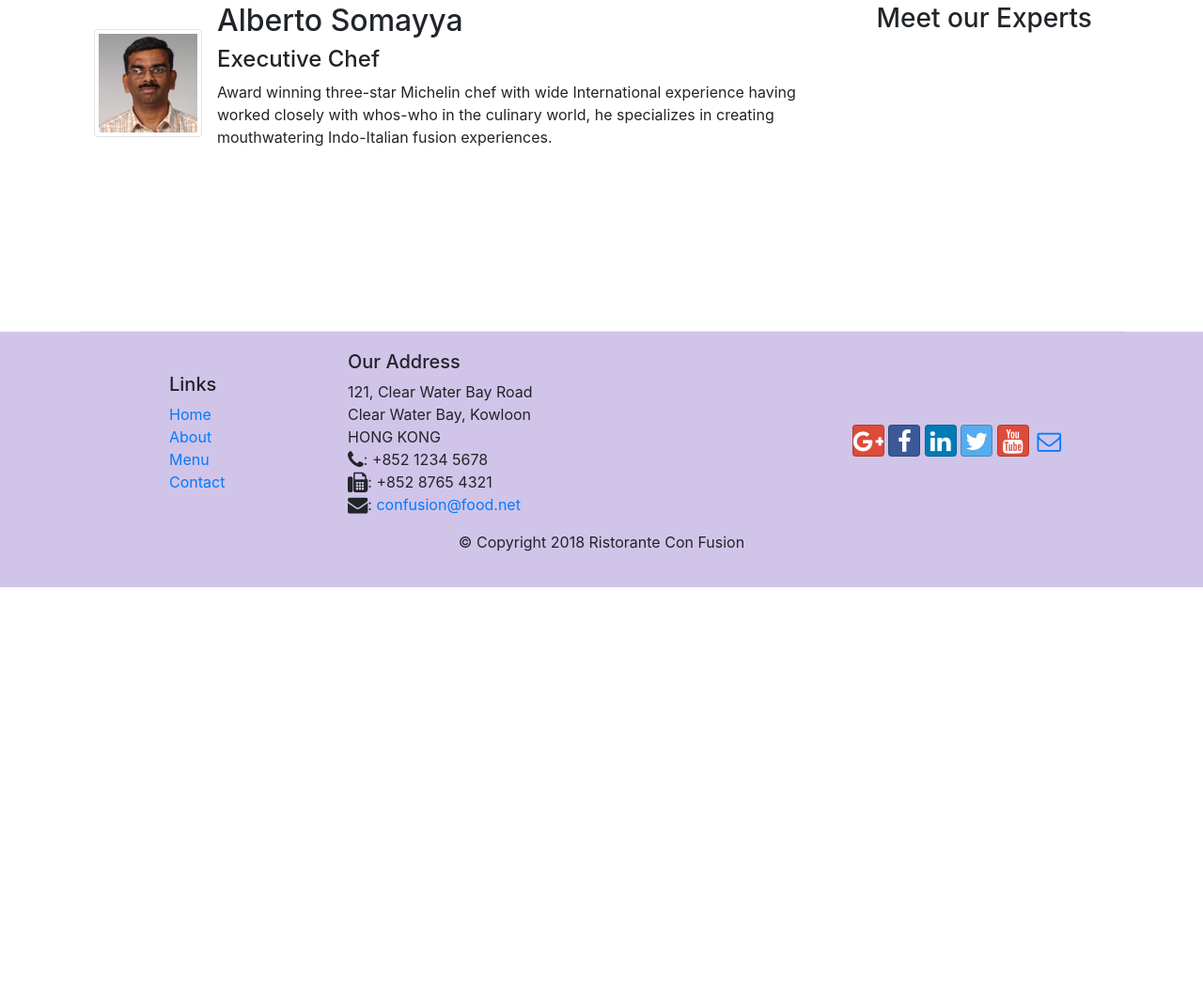
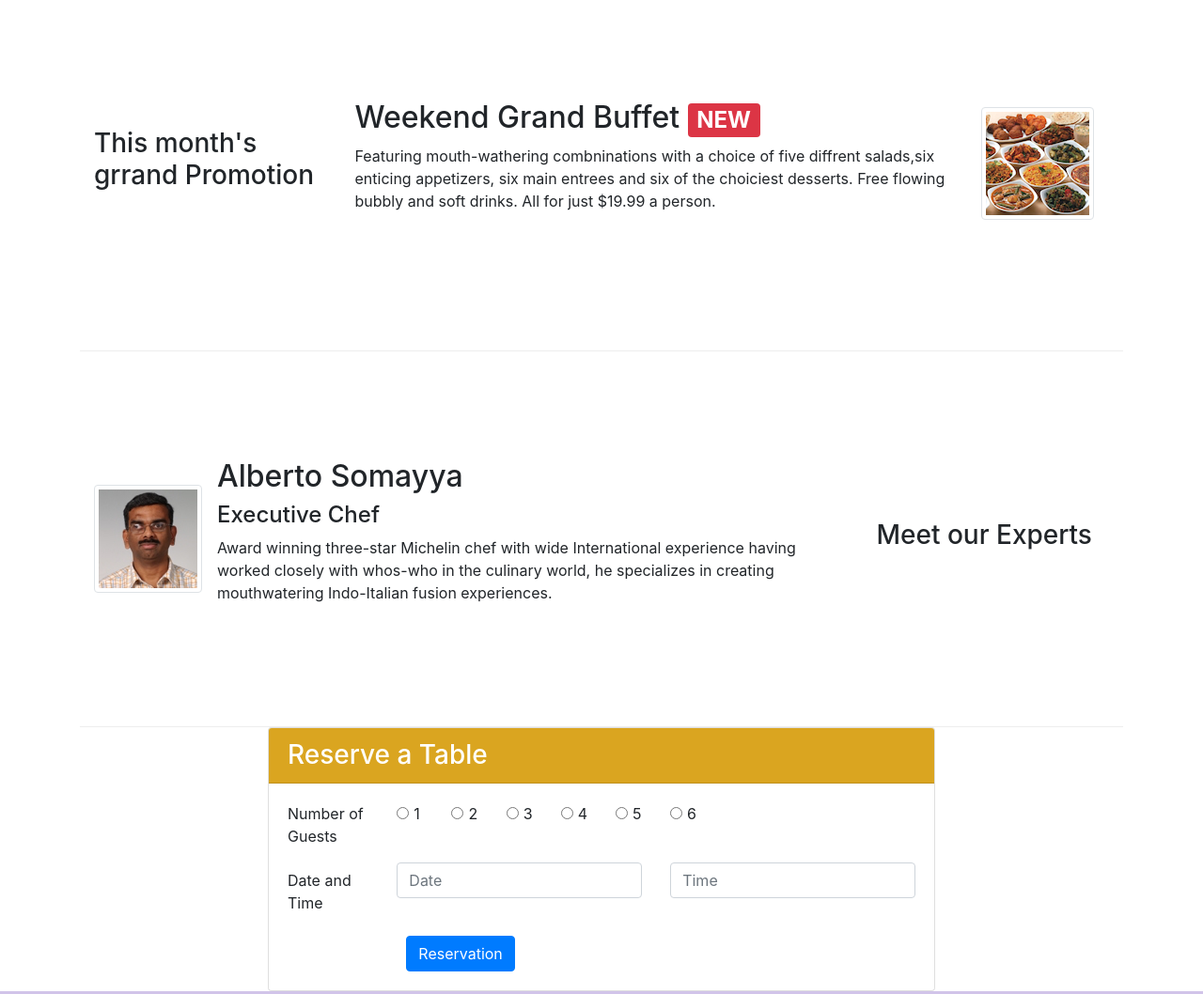
Before and after one commit to jpcg698/BootstrapCoursera, a website: page index.html in a window 1280 px wide. Shown: the part 760-1818 px from the top of the page at 94% size. Before the commit the page ends 1385 px from the top, so only its background shows below. Drawn offline with nearby package versions, Linux system fonts and the light colour scheme.

Commit message:
second assignment

```diff
--- a/index.html
+++ b/index.html
@@ -33,12 +33,15 @@
     <header class="jumbotron">
         <div class="container ">
             <div class="row row-header">
-                <div class="col-12 col-sm-9">
+                <div class="col-12 col-sm-6">
                     <h1>Ristorante con Fusion</h1>
                     <p>We take inspiration from the World's best cuisines, and create a unique fusion experience. Our lipsmacking creations will tickle your culinary senses!</p>
                 </div>
-                <div class="col-12 col-sm align-self-center">
+                <div class="col-12 col-sm-3 align-self-center">
                     <img src="img/logo.png" class="img-fluid">
+                </div>
+                <div class="col-12 col-sm-3 align-self-center">
+                    <a href="#Reserve"> <button type="button" class="btn btn-warning btn-sm">Reserve</button></a>
                 </div>
             </div>
         </div>
@@ -46,11 +49,11 @@
 
     <div class="container">
 
-        <div class="row row-content">
+        <div class="row row-content align-items-center">
             <div class="col-12 col-sm-4 order-sm-last col-md-3">
                 <h3>Lip-smacking goodness</h3>
             </div>
-            <div class ="col order-sm-first">
+            <div class ="col col-sm order-sm-first">
                 <div class="media">
                     <img class="d-flex mr-3 img-thumbnail align-self-center"
                             src="img/uthappizza.png" alt="Uthappizza">
@@ -65,7 +68,25 @@
             </div>
         </div>
 
-        <div class="row row-content">
+        <div class="row row-content align-items-center">
+            <div class="col-12 col-sm-4 order-sm-first col-md-3">
+                <h3>This month's grrand Promotion</h3>
+            </div>
+            <div class ="col col-sm order-sm-last">
+                <div class="media">
+
+                    <div class="media-body">
+                        <h2 class="mt-0">Weekend Grand Buffet <span class="badge badge-danger">NEW</span></h2>
+                        <p class="d-none d-sm-block">Featuring mouth-wathering combninations with a choice of five diffrent
+                            salads,six enticing appetizers, six main entrees and six of the choiciest desserts. Free flowing bubbly and soft drinks. All for just $19.99 a person. </p>
+                    </div>
+                    <img class="d-flex mr-3 img-thumbnail align-self-center"
+                            src="img/buffet.png" alt="Buffet">
+                </div>
+            </div>
+        </div>
+
+        <div class="row row-content align-items-center">
             <div class="col-12 col-sm-4 order-sm-last col-md-3">
                 <h3>Meet our Experts</h3>
             </div>
@@ -87,8 +108,78 @@
             </div>
         </div>
 
+
+    <div class = "col-12 col-sm-8 offset-sm-2">
+        <div class="card" id="Reserve">
+            <h3 class = "card-header text-white" style ="background-color:goldenrod">
+                Reserve a Table
+            </h3>
+            <div class="card-body">
+                <form>
+                    <div class="form-group row">
+                        <div class ="col-12 col-lg-2">
+                            Number of Guests
+                        </div>
+
+                        <div class ="col-2 col-lg-1">
+                            <div class="form-check form-check-inline">
+                                <input class="form-check-input" type="radio" name="inlineRadioOptions" id="inlineRadio1" value="option1">
+                                <label class="form-check-label" for="inlineRadio1">1</label>
+                            </div>
+                        </div>
+                        <div class ="col-2 col-lg-1">
+                            <div class="form-check form-check-inline">
+                                <input class="form-check-input" type="radio" name="inlineRadioOptions" id="inlineRadio2" value="option2">
+                                <label class="form-check-label" for="inlineRadio1">2</label>
+                            </div>
+                        </div>
+                        <div class ="col-2 col-lg-1">
+                            <div class="form-check form-check-inline">
+                                <input class="form-check-input" type="radio" name="inlineRadioOptions" id="inlineRadio3" value="option3">
+                                <label class="form-check-label" for="inlineRadio1">3</label>
+                            </div>
+                        </div>
+                        <div class ="col-2 col-lg-1">
+                            <div class="form-check form-check-inline">
+                                <input class="form-check-input" type="radio" name="inlineRadioOptions" id="inlineRadio4" value="option4">
+                                <label class="form-check-label" for="inlineRadio1">4</label>
+                            </div>
+                        </div>
+                        <div class ="col-2 col-lg-1">
+                            <div class="form-check form-check-inline">
+                                <input class="form-check-input" type="radio" name="inlineRadioOptions" id="inlineRadio5" value="option5">
+                                <label class="form-check-label" for="inlineRadio1">5</label>
+                            </div>
+                        </div>
+                        <div class ="col-2 col-lg-1">
+                            <div class="form-check form-check-inline">
+                                <input class="form-check-input" type="radio" name="inlineRadioOptions" id="inlineRadio6" value="option6">
+                                <label class="form-check-label" for="inlineRadio1">6</label>
+                            </div>
+                        </div>
+                </div>
+                </form>
+                <form>
+                <div class="form-group row">
+                    <label for="date" class="col-12 col-lg-2 col-form-label">Date and Time</label>
+                    <div class="col-12 col-lg-5">
+                        <input type="text" class="form-control" id="date" aria-describedby="date" placeholder="Date">
+                    </div>
+                    <div class="col-12 col-lg-5">
+                        <input type="text" class="form-control" id="time" aria-describedby="time" placeholder="Time">
+                    </div>
+                </div>
+                <div class="col-8 offset-lg-2">
+                    <button type="button" class="btn btn-primary">Reservation </button>
+                </div>
+            </form>
+
+         </div>
     </div>
 
+
+    </div>
+</div>
 
     <footer class="footer">
         <div class="container ">
```
